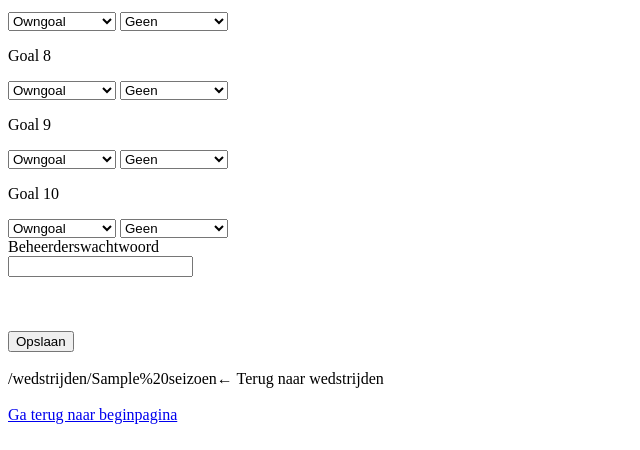
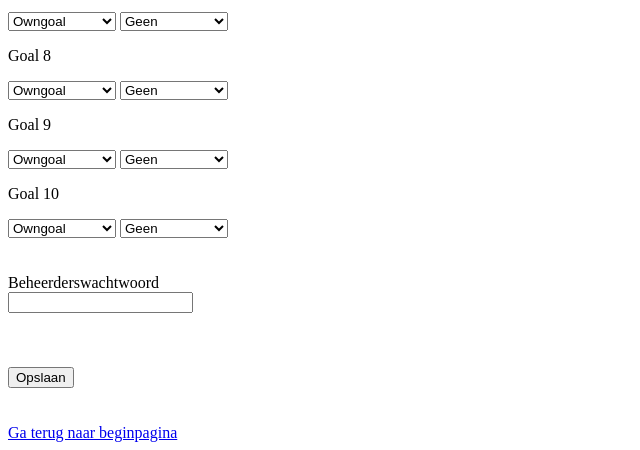
Before and after one commit to Jorenvdp/milacvrienden, a Flask app: template templates/wedstrijd_bewerk.html in a window 1280 px wide. Shown: the part 597-1047 px from the top of the page, without its empty margins (0-640 px from the left). Before the commit the page ends 1021 px from the top, so only its background shows below. Run offline with Flask 3, Linux system fonts and the light colour scheme; the template is opened without the code that fills it: most values are stand-ins (such as "Sample title", 1, 10 or a date in 2020).

Commit message:
Update wedstrijd_bewerk.html

```diff
--- a/templates/wedstrijd_bewerk.html
+++ b/templates/wedstrijd_bewerk.html
@@ -49,6 +49,7 @@
         </div>
     {% endfor %}
 </div>
+<br><br>
 
 <label>Beheerderswachtwoord</label><br>
 <input type="password" name="password" required>
@@ -58,8 +59,6 @@
     <button type="submit">Opslaan</button>
 </form>
 
-<br>
-{{ url_for('wedstrijden_lijst', seizoen=seizoen) }}← Terug naar wedstrijden</a>
 <script>
 const spelers = {{ spelers | tojson }};
 
```
